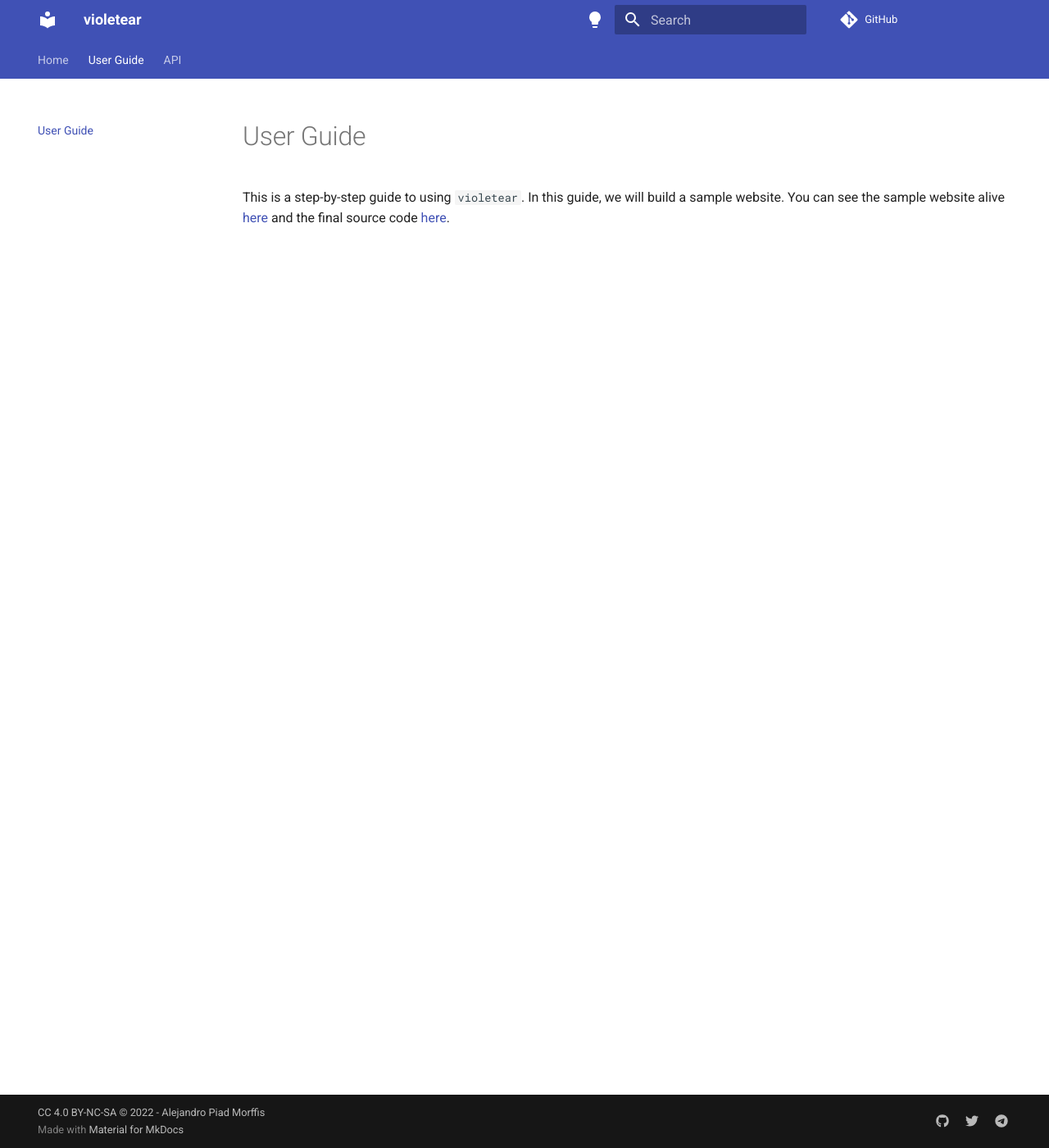
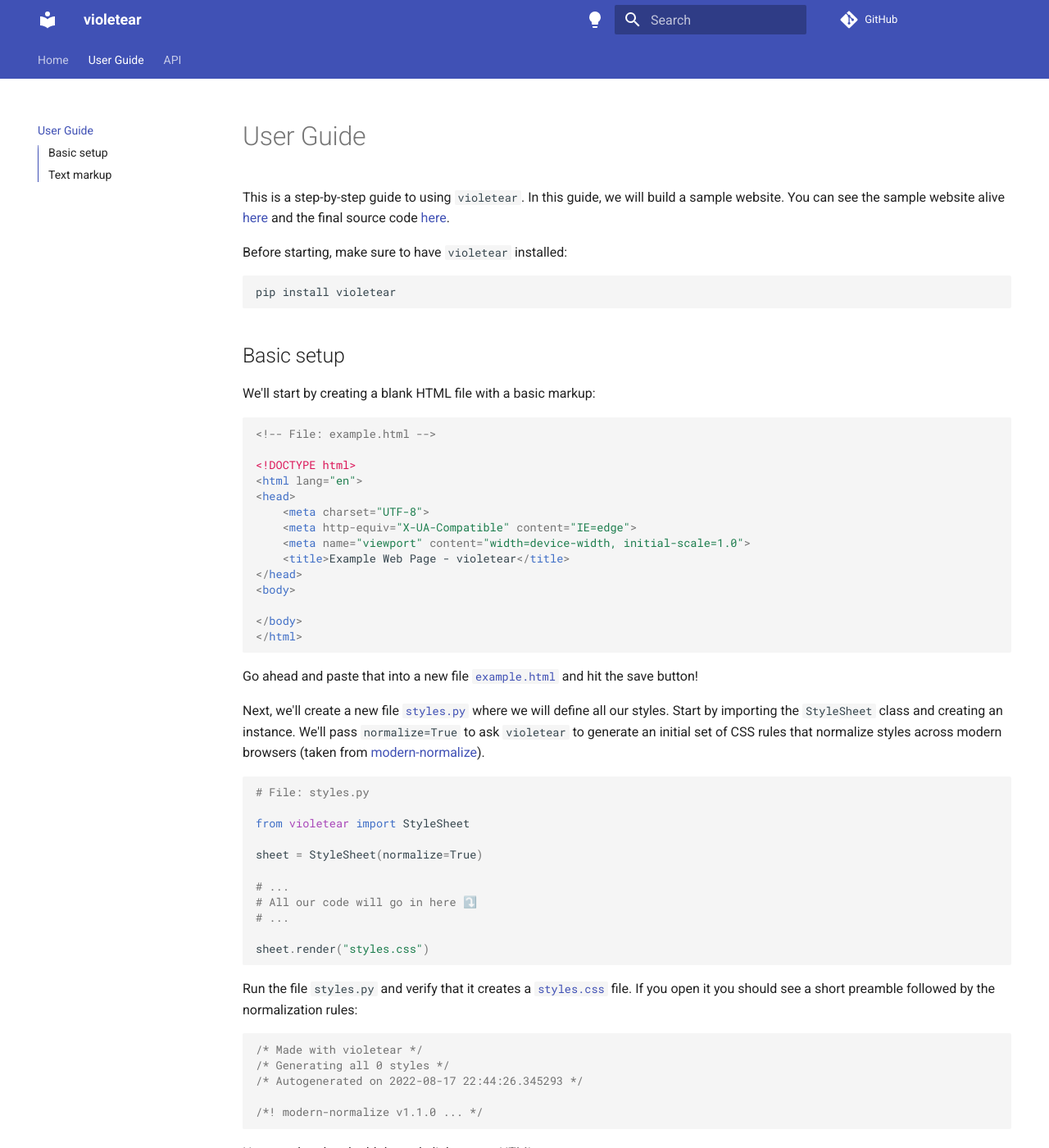
Before and after one commit to apiad/violetear, an MkDocs documentation site: the page built from docs/guide.md, in a window 1280 px wide and 1400 px high. Shown: the whole window at 82% size. Built offline with MkDocs 1.6.1 and Material for MkDocs 9.7.7, drawn with Linux system fonts in a browser that asks for light colours; comment, search, counter and statistics services are not loaded; some of the changed text lies outside the part shown.

Commit message:
Begin user guide

````diff
--- a/docs/guide.md
+++ b/docs/guide.md
@@ -1,3 +1,138 @@
 # User Guide
 
 This is a step-by-step guide to using `violetear`. In this guide, we will build a sample website. You can see the sample website alive [here](example.html) and the final source code [here](https://github.com/apiad/violetear/tree/main/docs/example.html).
+
+Before starting, make sure to have `violetear` installed:
+
+```bash
+pip install violetear
+```
+
+## Basic setup
+
+We'll start by creating a blank HTML file with a basic markup:
+
+```html
+<!-- File: example.html -->
+
+<!DOCTYPE html>
+<html lang="en">
+<head>
+    <meta charset="UTF-8">
+    <meta http-equiv="X-UA-Compatible" content="IE=edge">
+    <meta name="viewport" content="width=device-width, initial-scale=1.0">
+    <title>Example Web Page - violetear</title>
+</head>
+<body>
+
+</body>
+</html>
+```
+
+Go ahead and paste that into a new file [`example.html`](example.html) and hit the save button!
+
+Next, we'll create a new file [`styles.py`](styles.py) where we will define all our styles. Start by importing the `StyleSheet` class and creating an instance. We'll pass `normalize=True` to ask `violetear` to generate an initial set of CSS rules that normalize styles across modern browsers (taken from [modern-normalize](https://github.com/sindresorhus/modern-normalize)).
+
+```python
+# File: styles.py
+
+from violetear import StyleSheet
+
+sheet = StyleSheet(normalize=True)
+
+# ...
+# All our code will go in here ⤵️
+# ...
+
+sheet.render("styles.css")
+```
+
+Run the file `styles.py` and verify that it creates a [`styles.css`](styles.css) file. If you open it you should see a short preamble followed by the normalization rules:
+
+```css
+/* Made with violetear */
+/* Generating all 0 styles */
+/* Autogenerated on 2022-08-17 22:44:26.345293 */
+
+/*! modern-normalize v1.1.0 ... */
+```
+
+Now go ahead and add the style link to your HTML:
+
+```html
+<!-- File: example.html -->
+...
+<head>
+   ...
+   <link rel="stylesheet" src="styles.css">
+</head>
+...
+```
+
+Now we're ready to start adding some markup and styles.
+
+## Text markup
+
+Let's start by adding some content: a title, a subtitle, and some paragraphs (in latin!):
+
+```html
+...
+<body>
+    <h1>An important lesson</h1>
+    <h2>Given by some important guy...</h2>
+    <p>
+        Sint nesciunt architecto ipsam quia.
+        Deleniti explicabo fuga velit.
+        Iste occaecati sunt veniam veniam quas ratione nihil.
+        Velit nam eum in a nam ratione.
+    </p>
+    <p>
+        Aut quo culpa alias voluptates voluptatem debitis et aperiam.
+        Et illo qui quae.
+        Alias aut repellat quidem et cum aut.
+        Repudiandae doloribus vero quibusdam veniam nam in.
+    </p>
+    <p>
+        Voluptas ut rerum aut harum libero.
+        Qui sint et sapiente non fugiat soluta commodi.
+        Deserunt ipsum quo autem.
+        Inventore in et dolorem.
+        Enim nobis in quia quisquam dolorem similique eos.
+        Repellat eum consequatur sunt velit eum earum hic tenetur.
+    </p>
+</body>
+```
+
+If you open the `example.html` file right you'll see it's just some unstyled text. So let's add some color.
+
+First, let's make those borders narrower by constraining the width of the `body` tag:
+
+```python
+# File: styles.py
+
+# ... after sheet = StyleSheet(...)
+
+sheet.select('body').width(0.8, max=768).margin("auto", top=50)
+
+# ... before sheet.render(...)
+```
+
+Go ahead and run `styles.py` before reloading the page and you'll see that now we have some nice responsive margins with a maximum width. Try resizing the browser window to see the effect.
+
+Let's break down that one-liner to see what's happening in slow-motion:
+
+- `sheet.select(...)` defines a new blank style. The `select` method receives a CSS selector, in this case, it's the simplest possible selector (`"body"`) but you can use id (e.g., `"#title"`), classes (e.g., `".btn"`) and states (e.g., `":hover"`). The method returns and instance of the `Style` class which lets you chain methods to add the actual CSS rules.
+- `.width(...)` defines the rules for the width of the element. In this case we're setting the width to 2/3 of the parent width, but with a maximum of 768 pixels. As a general idea, anytime you have a set of related attributes in CSS (e.g., `width`, `min-width`, and `max-width`), you'll have a single method in `violetear` that let's you set several of those related attributes in a single call.
+- `.margin(...)` defines the overall margin (`auto`) plus a specific value for the top margin of 50 pixels. All methods in `violetear` that take numerical units can receive an instance of the `Unit` class, which can represent pixels, percentages, em, rem, points, etc. For simplicity, plain ints and floats are converted to a sensible unit (e.g., floats are treated as percentages in the case of box geometry, but as rem in the case of font sizes). Later on we'll see how to use `Unit` explicitely.
+
+As a final tweak, let's soften the colors a little bit. For this purpose, we can define custom styles for the tags`<h1>`. `<h2>` and `<p>`, but that would be kinda repetitive. So instead, we'll define a *base style* in the `StyleSheet` constructor that all styles will inherit. We will need to import `Style` and `Color`, and rewrite our constructor call:
+
+```python
+# File: styles.py
+
+from violetear import StyleSheet, Style, Color
+
+sheet = StyleSheet(normalize=True, base=Style().color(Color.gray(0.2)))
+
+# ... here come the rules
+```
````
Also changed, not shown: docs/example.html (+23 -1 lines), docs/styles.css (added, +302 -0 lines), docs/styles.py (added, +7 -0 lines).
